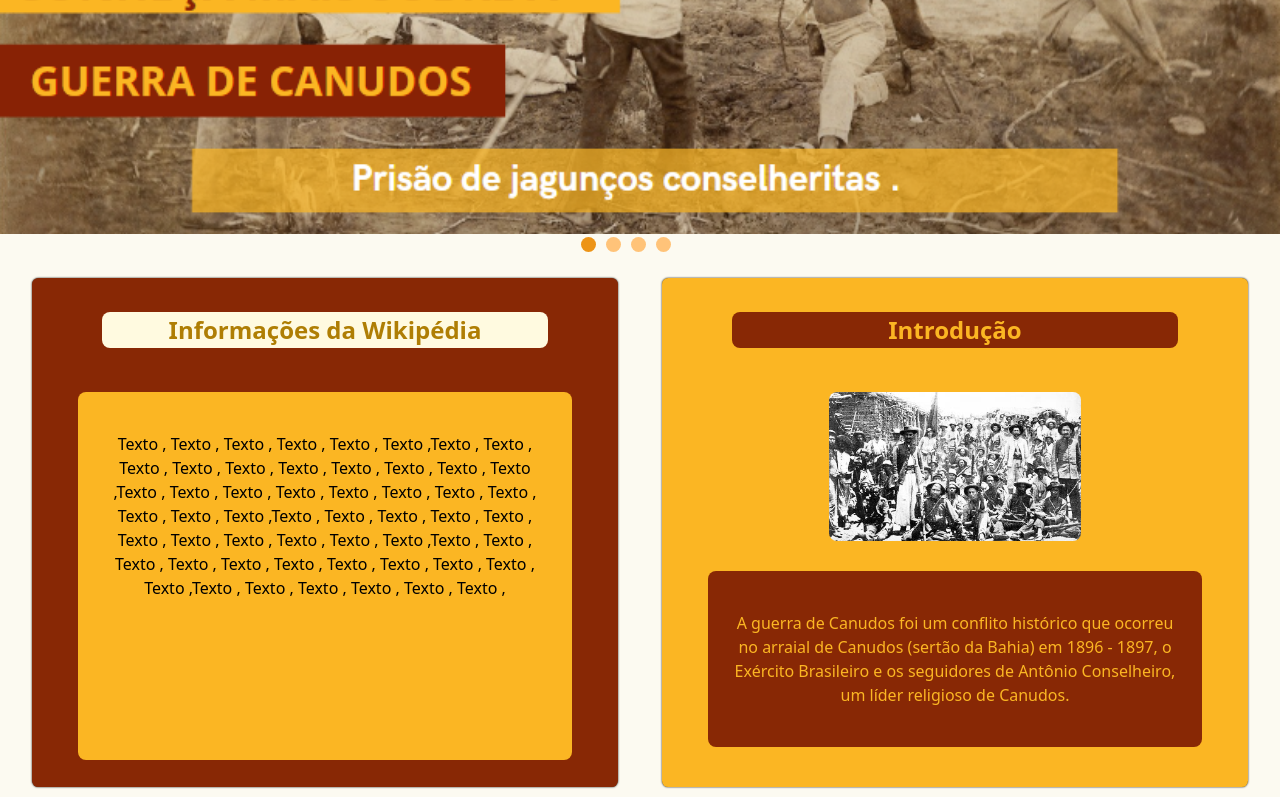
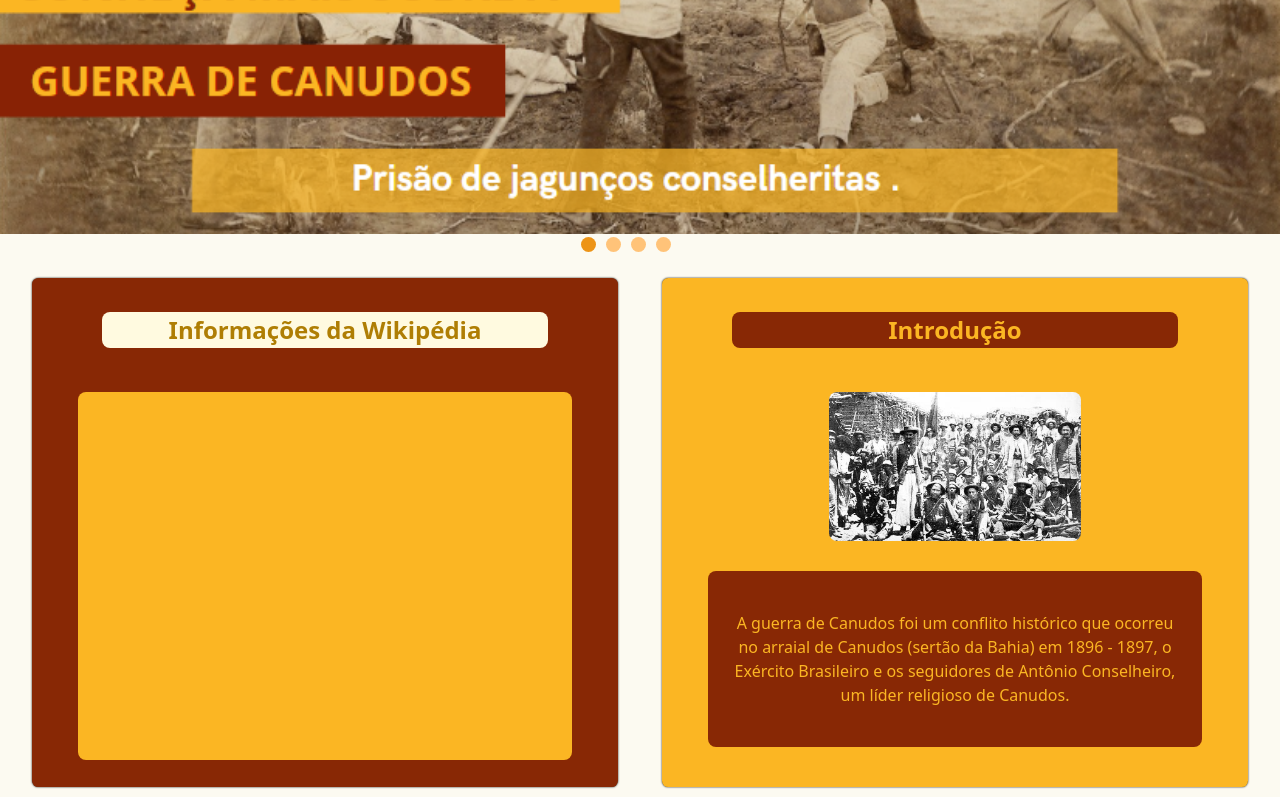
Before and after one commit to vitorcecato-sesi/projeto-historia, a React (Vite) app: page /Guerra-Canudos in a window 1280 px wide. Shown: the part 414-1211 px from the top of the page. Built offline with nearby package versions, Linux system fonts and the light colour scheme.

Commit message:
Pre-adicao da wiki

```diff
--- a/src/pages/GuerraCanudos.jsx
+++ b/src/pages/GuerraCanudos.jsx
@@ -65,15 +65,9 @@ export default function GuerraCanudos() {
 
           <center>
             <div className="Texto-Api">
-              <p>
-                Texto , Texto , Texto , Texto , Texto , Texto ,Texto , Texto ,
-                Texto , Texto , Texto , Texto , Texto , Texto , Texto , Texto
-                ,Texto , Texto , Texto , Texto , Texto , Texto , Texto , Texto ,
-                Texto , Texto , Texto ,Texto , Texto , Texto , Texto , Texto ,
-                Texto , Texto , Texto , Texto , Texto , Texto ,Texto , Texto ,
-                Texto , Texto , Texto , Texto , Texto , Texto , Texto , Texto ,
-                Texto ,Texto , Texto , Texto , Texto , Texto , Texto ,
-              </p>
+              <section id="wikiGCa">
+
+              </section>
             </div>
           </center>
         </div>
```
